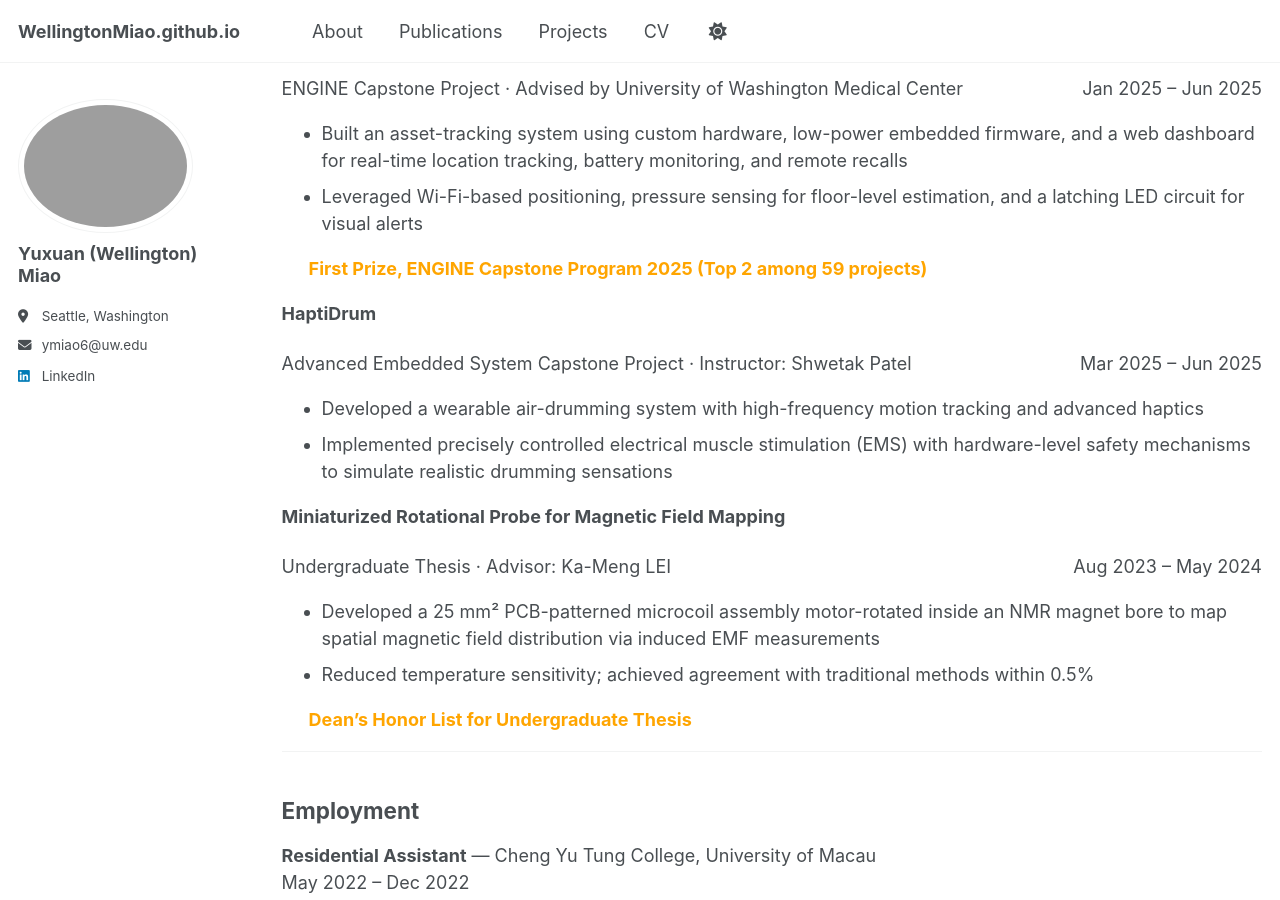
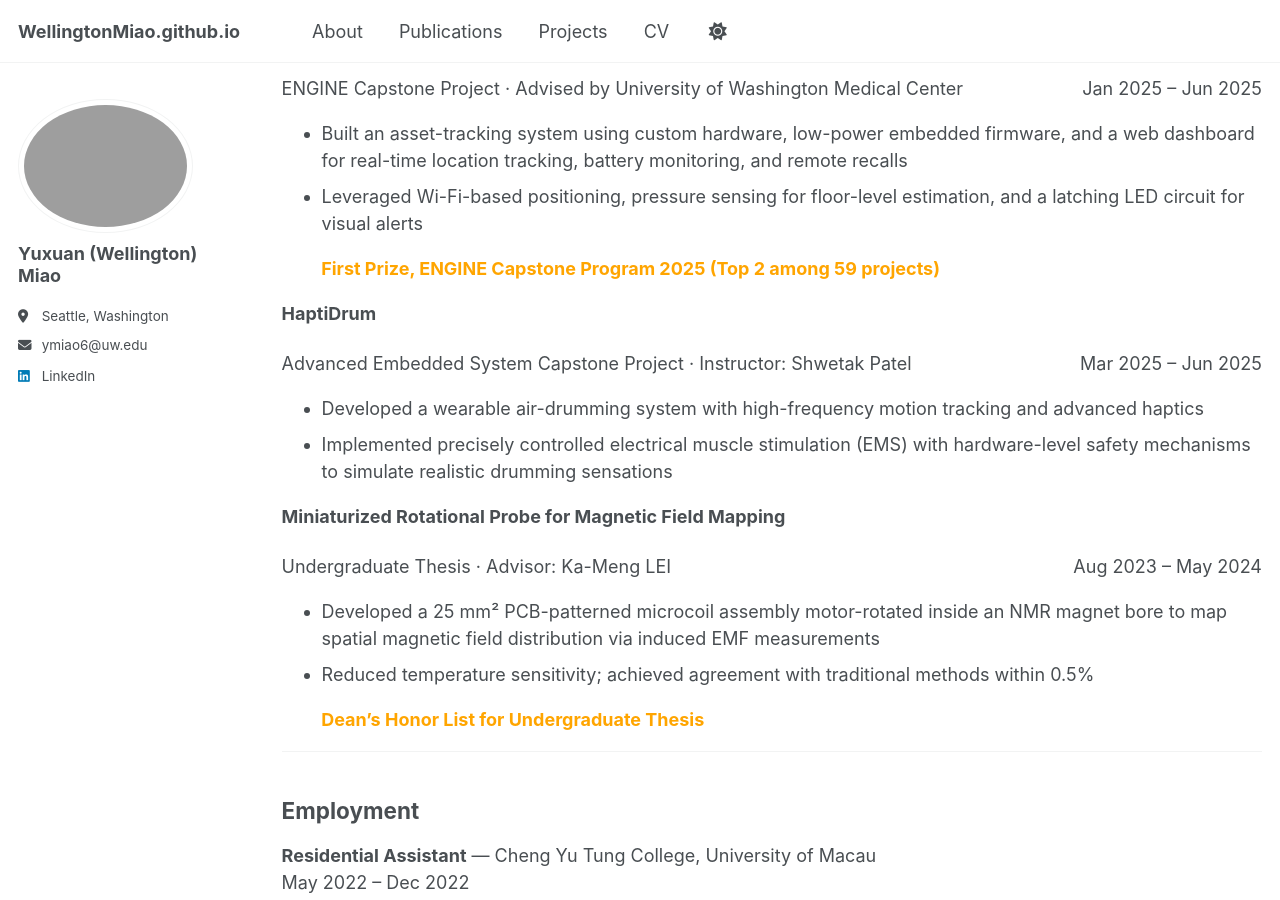
Before and after one commit to WellingtonMiao/WellingtonMiao.github.io, a Jekyll site: the page built from _pages/cv.md, in a window 1280 px wide and 900 px high, scrolled down 1406 px. Built offline with Jekyll 4.4.1, drawn with Linux system fonts in a browser that asks for light colours; a script that is not in the unit is left out.

Commit message:
Update cv.md

```diff
--- a/_pages/cv.md
+++ b/_pages/cv.md
@@ -81,7 +81,7 @@ Instructor: Yiyue Luo · Mar 2025 – Jun 2025
 - Built an asset-tracking system using custom hardware, low-power embedded firmware, and a web dashboard for real-time location tracking, battery monitoring, and remote recalls
 - Leveraged Wi-Fi-based positioning, pressure sensing for floor-level estimation, and a latching LED circuit for visual alerts
 
-<ul style="margin:0; padding-left:1.5em; list-style-type:none;">
+<ul style="margin:0; padding-left:2.2em; list-style-type:none;">
   <li><span style="color:#FFA500;"><strong>First Prize, ENGINE Capstone Program 2025 (Top 2 among 59 projects)</strong></span></li>
 </ul>
 
@@ -101,7 +101,7 @@ Instructor: Yiyue Luo · Mar 2025 – Jun 2025
 - Developed a 25 mm² PCB-patterned microcoil assembly motor-rotated inside an NMR magnet bore to map spatial magnetic field distribution via induced EMF measurements
 - Reduced temperature sensitivity; achieved agreement with traditional methods within 0.5%
 
-<ul style="margin:0; padding-left:1.5em; list-style-type:none;">
+<ul style="margin:0; padding-left:2.2em; list-style-type:none;">
   <li><span style="color:#FFA500;"><strong>Dean’s Honor List for Undergraduate Thesis</strong></span></li>
 </ul>
 
```
